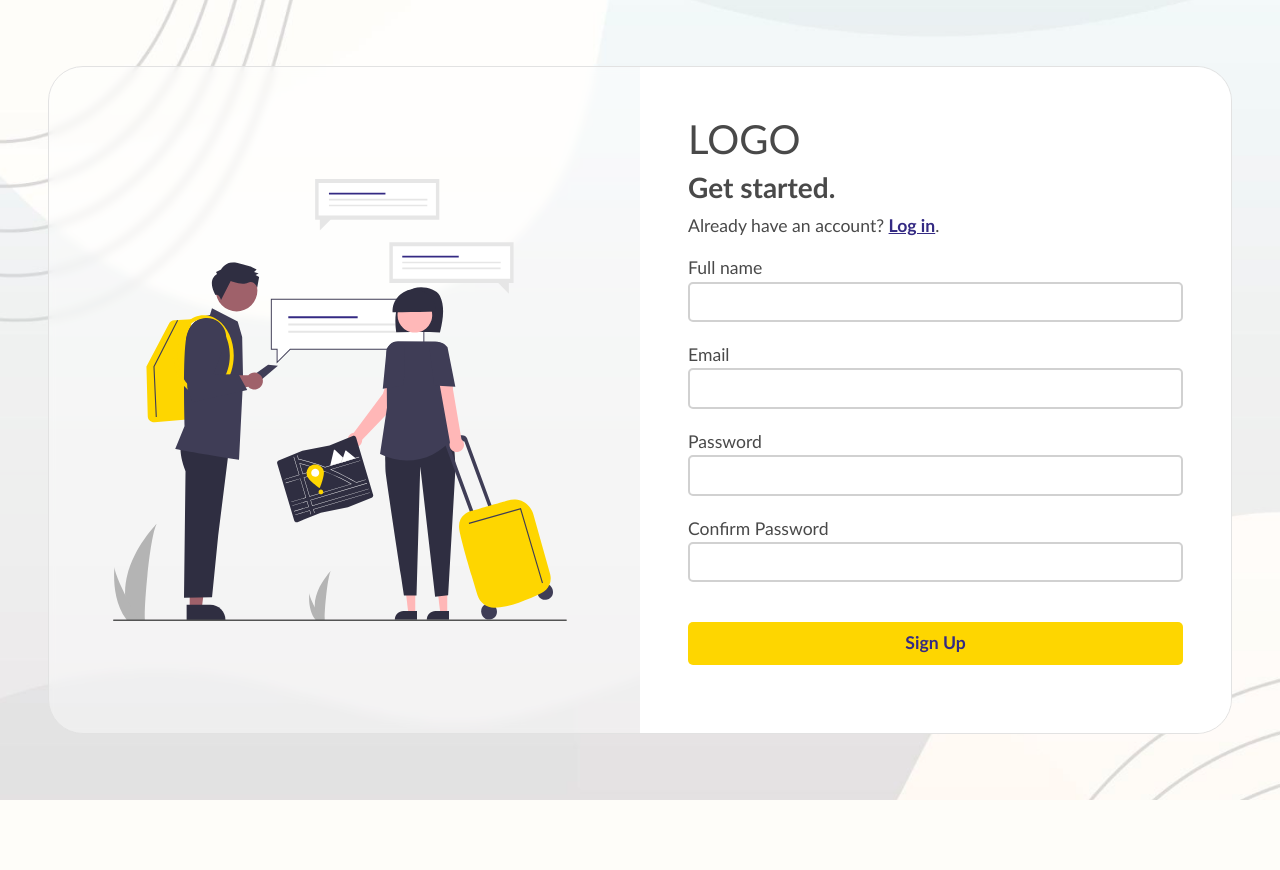
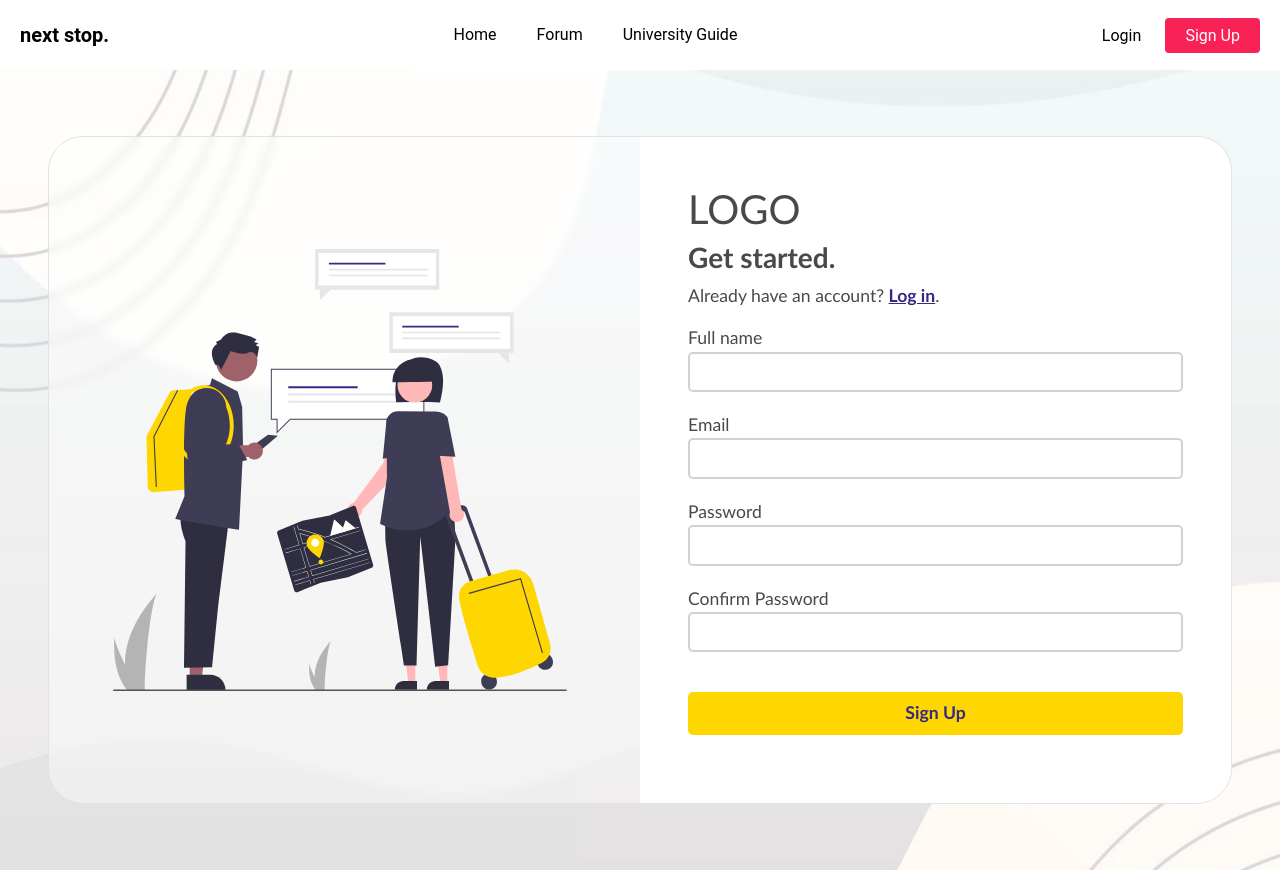
Before and after one commit to aiweiii/next-stop, a PHP site: page /sign_up.html in a window 1280 px wide. Before the commit the page ends 800 px from the top, so only its background shows below. Run offline with PHP 8.4, Linux system fonts and the light colour scheme.

Commit message:
added navbar to login and signup pages

```diff
--- a/log_in.css
+++ b/log_in.css
@@ -3,7 +3,7 @@ input, button{
     width: 100%;
 }
 
-a {
+p a {
     color: #342A83;
     font-weight: 900;
     transition: 0.3s;
--- a/sign_up.css
+++ b/sign_up.css
@@ -54,7 +54,7 @@ button:hover {
     background-color: #342A83;
 }
 
-a {
+p a {
     color: #342A83;
     font-weight: 900;
     transition: 0.3s;
--- a/sign_up.html
+++ b/sign_up.html
@@ -19,9 +19,46 @@
 
     <!-- Custom CSS -->
     <link rel="stylesheet" href="sign_up.css">
+    <link rel="stylesheet" href="navbar/navbar.css">
+    <link rel="stylesheet" href="main.css">
 </head>
 
 <body>
+    <nav>
+        <div class="nav-logo">
+            <a href="#" id="nav-logo">next stop.</a>
+        </div>
+
+        <div class="nav-items" id="nav-items">
+            <a href="#" class="nav-item" id="nav-home">Home</a>
+            <a href="#" class="nav-item" id="nav-forum">Forum</a>
+            <a href="#" class="nav-item" id="nav-uniGuide">University Guide</a>
+            <a href="#" class="nav-item" id="nav-login-signup">Login/Sign Up</a>
+        </div>
+
+        <div class="nav-login-signup">
+            <a href="#" class="nav-login" id="nav-login">Login</a>
+            <a href="#" class="nav-signup" id="nav-signup">Sign Up</a>
+        </div>
+
+        <div class="hamburger-menu" id="hamburger-menu" onclick="toggleMenu()">
+            <span class="menu menu-small menu-top"></span>
+            <span class="menu menu-middle"></span>
+            <span class="menu menu-small menu-bottom"></span>
+        </div>
+    </nav>
+
+    <script>
+        var navItems = document.getElementById("nav-items");
+        navItems.style.maxHeight = "0px";
+        function toggleMenu(){
+            if( navItems.style.maxHeight == "0px" ){
+                navItems.style.maxHeight = "200px";
+            } else {
+                navItems.style.maxHeight = "0px";
+            }
+        }
+    </script>
     <div class="sign_up_position">
 
         <div class="glassish m-5">
```
Also changed, not shown: log_in.html (+38 -0 lines).
